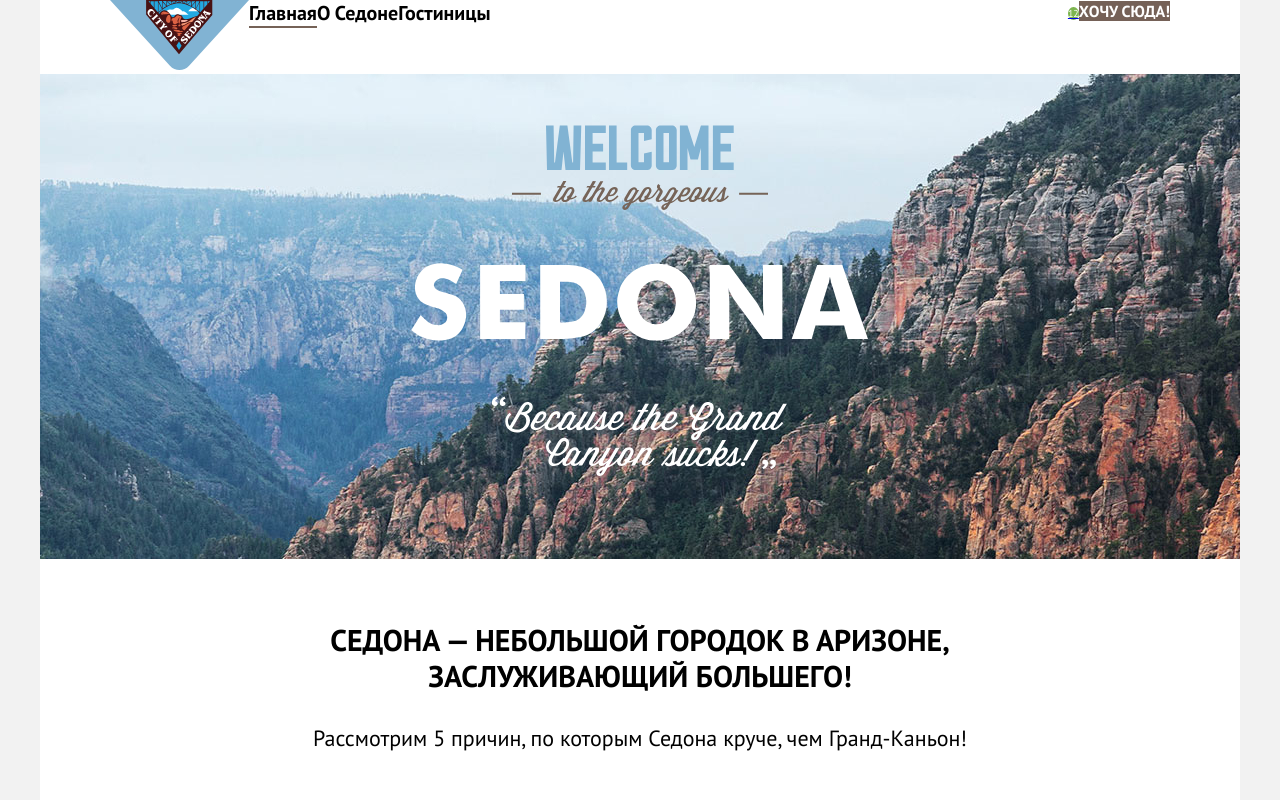
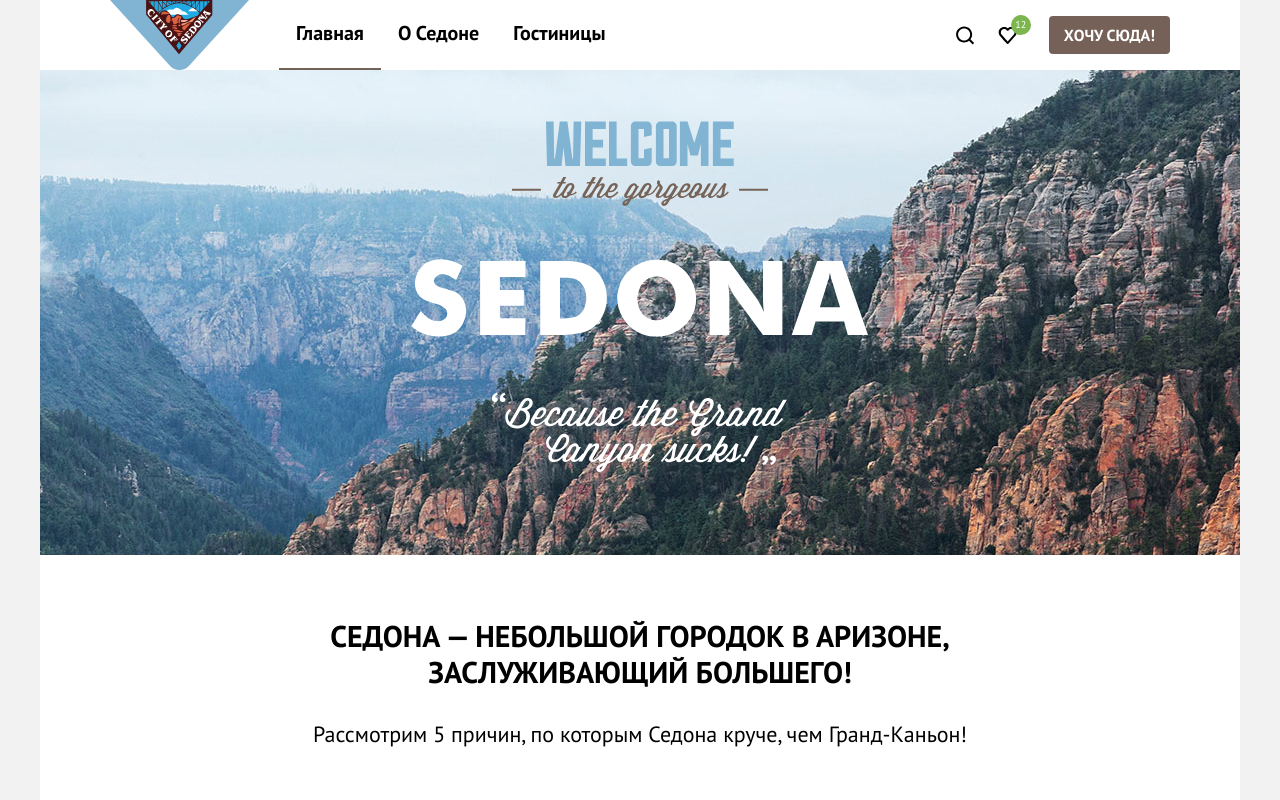
Before and after one commit to life-invader/layout-sedona, a plain HTML site: page index.html in a window 1280 px wide. Shown: the top 800 px of the page. Drawn offline with Linux system fonts and the light colour scheme.

Commit message:
5.1 Добавляет иконки в шапку

```diff
--- a/styles/styles.css
+++ b/styles/styles.css
@@ -92,11 +92,23 @@ body {
   padding: 0 70px;
 }
 
+.menu-logo {
+  vertical-align: middle;
+  margin-bottom: -5px;
+}
+
 .menu-list, .menu-user {
   display: flex;
+  align-items: center;
+  flex-wrap: wrap;
   list-style: none;
   padding: 0;
   margin: 0;
+}
+
+.menu-list {
+  margin-left: 30px;
+  max-width: 480px;
 }
 
 .menu-user {
@@ -104,27 +116,67 @@ body {
 }
 
 .menu-link {
+  display: block;
   font-size: 20px;
   line-height: 26px;
   font-weight: 700;
   color: #000;
   text-decoration: none;
+  padding: 20px 17px 22px;
+  border-bottom: 2px solid transparent;
+  transition: border-color 0.4s;
+}
+
+.menu-link:hover {
+  border-color: #756257;
 }
 
 .menu-link-active {
   border-bottom: 2px solid #756257;
 }
 
-.want-here {
-  background-color: #756157;
+.user-search {
+  background-image: url(../images/icons/search.svg);
+  background-repeat: no-repeat;
+  background-position: center;
+  width: 42px;
+  height: 70px;
+  display: block;
+}
+
+.user-favorite {
+  background-image: url(../images/icons/favorite.svg);
+  background-repeat: no-repeat;
+  background-position: center;
+  width: 42px;
+  height: 70px;
+  display: block;
+  position: relative;
 }
 
 .favorite-count {
+  position: absolute;
+  top: 15px;
+  left: 24px;
+  width: 20px;
+  height: 20px;
+  text-align: center;
   background-color: #7DB54F;
   color: #fff;
   font-size: 10px;
-  line-height: 13px;
+  line-height: 20px;
   border-radius: 50%;
+}
+
+.want-here {
+  background-color: #756157;
+  padding: 9px 15px;
+  border-radius: 4px;
+  display: block;
+}
+
+.menu-user-item:last-child {
+  margin-left: 20px;
 }
 
 /* welcome */
@@ -205,6 +257,10 @@ body {
   background-color: #82B3D3;
   color: #fff;
   padding-top: 92px;
+}
+
+.card-hard-blue .advantages-card-title {
+  margin: 0;
 }
 
 .card-hard-blue .advantages-card-desc {
```
